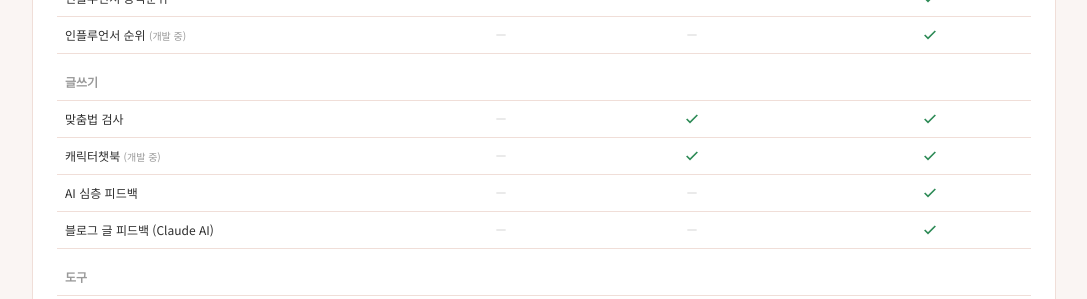
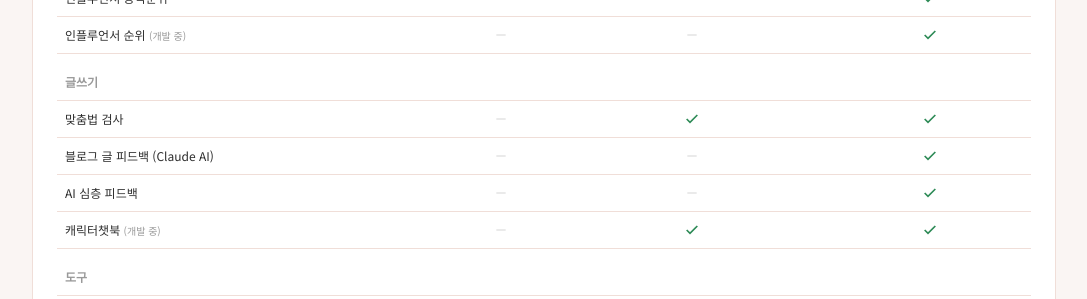
Before and after one commit to orange0717/naver-influencer, a Next.js app: page /subscribe in a window 1280 px wide. Shown: the part 2060-2359 px from the top of the page, without its empty margins (96-1183 px from the left). Built offline with nearby package versions, Linux system fonts and the light colour scheme; no server answers.

Commit message:
chore(subscribe): align writing comparison table order with dashboard

```diff
--- a/src/app/subscribe/SubscribeClient.tsx
+++ b/src/app/subscribe/SubscribeClient.tsx
@@ -421,9 +421,9 @@ export default function SubscribeClient() {
                 <td className="text-center"><div className="flex justify-center">{CHECK}</div></td>
               </tr>
               <tr>
-                <td className="py-2.5 px-2">캐릭터챗북 <span className="text-[10px] text-dim">(개발 중)</span></td>
+                <td className="py-2.5 px-2">블로그 글 피드백 (Claude AI)</td>
                 <td className="text-center"><div className="flex justify-center">{DASH}</div></td>
-                <td className="text-center"><div className="flex justify-center">{CHECK}</div></td>
+                <td className="text-center"><div className="flex justify-center">{DASH}</div></td>
                 <td className="text-center"><div className="flex justify-center">{CHECK}</div></td>
               </tr>
               <tr>
@@ -433,9 +433,9 @@ export default function SubscribeClient() {
                 <td className="text-center"><div className="flex justify-center">{CHECK}</div></td>
               </tr>
               <tr>
-                <td className="py-2.5 px-2">블로그 글 피드백 (Claude AI)</td>
+                <td className="py-2.5 px-2">캐릭터챗북 <span className="text-[10px] text-dim">(개발 중)</span></td>
                 <td className="text-center"><div className="flex justify-center">{DASH}</div></td>
-                <td className="text-center"><div className="flex justify-center">{DASH}</div></td>
+                <td className="text-center"><div className="flex justify-center">{CHECK}</div></td>
                 <td className="text-center"><div className="flex justify-center">{CHECK}</div></td>
               </tr>
 
```
